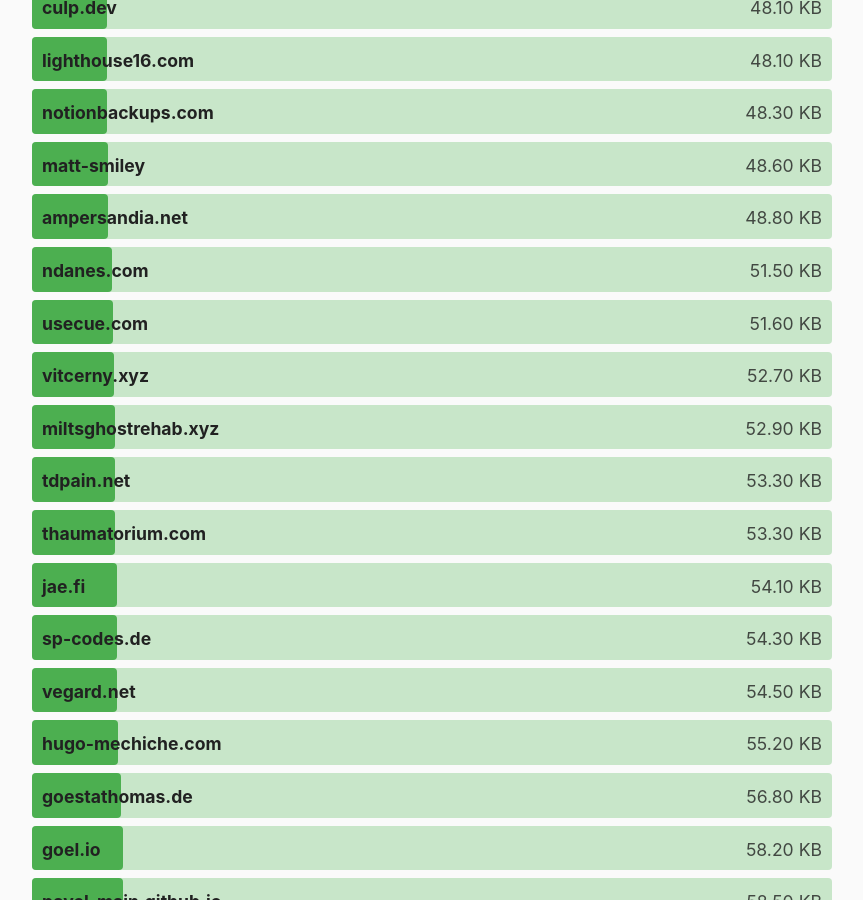
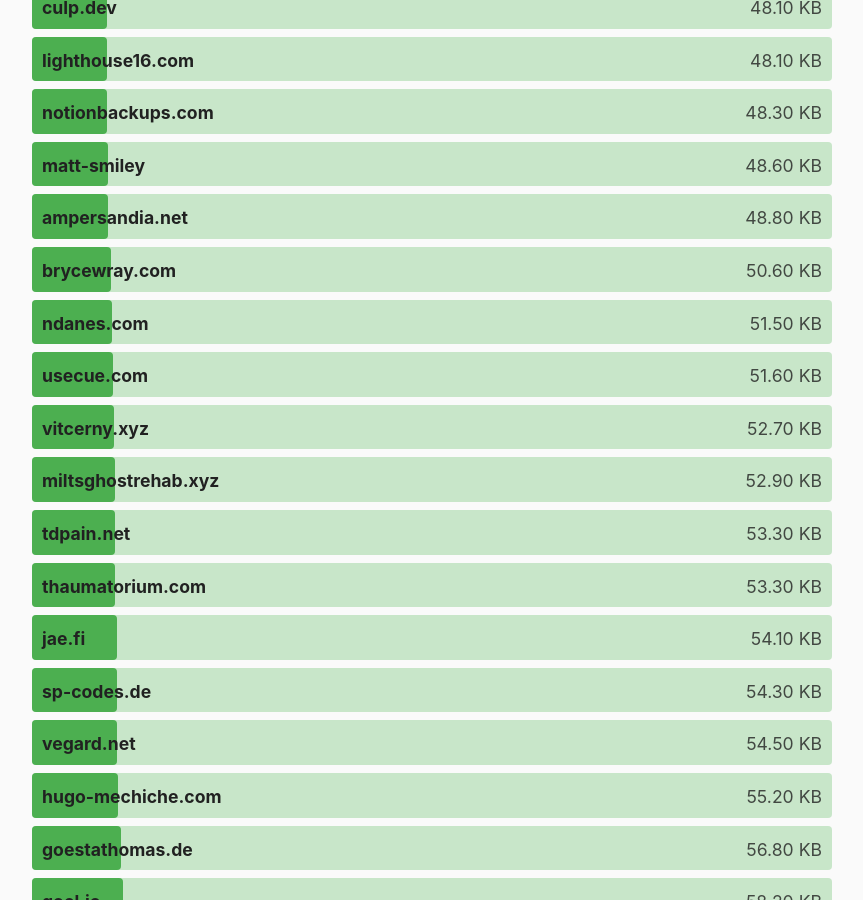
Before and after one commit to kevquirk/512kb.club, a Jekyll site: the page built from index.md, in a window 1280 px wide and 900 px high, scrolled down 11108 px. Shown: the whole window, without its empty margins (208-1071 px from the left). Built offline with Jekyll 4.4.1, drawn with Linux system fonts in a browser that asks for light colours; some of the changed text lies outside the part shown.

Commit message:
Edit to `brycewray.com` entry
Size is reduced due to a redesign (and I now prefer to add `www.` in the `url` if that’s acceptable).

```diff
--- a/_data/sites.yml
+++ b/_data/sites.yml
@@ -374,9 +374,9 @@
   last_checked: 2022-05-15
 
 - domain: brycewray.com
-  url: https://brycewray.com/
-  size: 128
-  last_checked: 2022-01-31
+  url: https://www.brycewray.com/
+  size: 50.6
+  last_checked: 2022-05-26
 
 - domain: buchh.org
   url: https://buchh.org/
```
